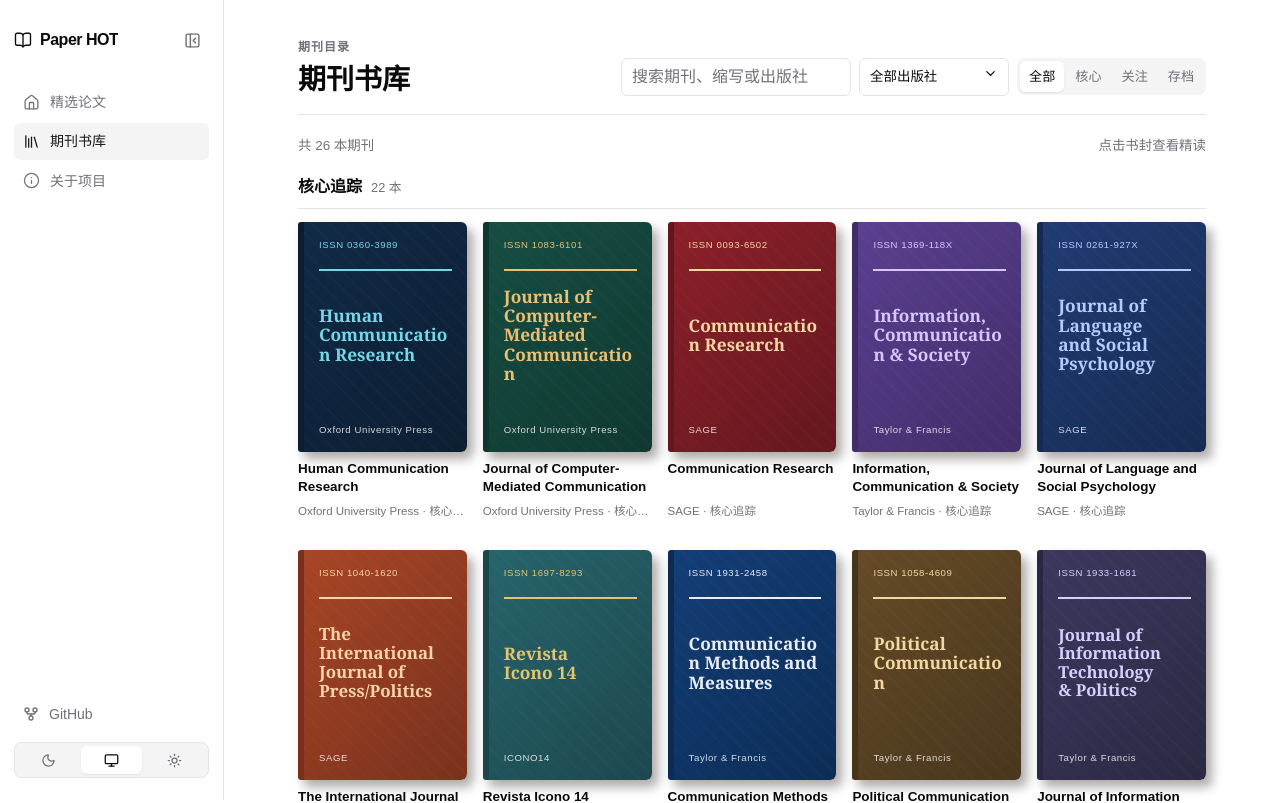
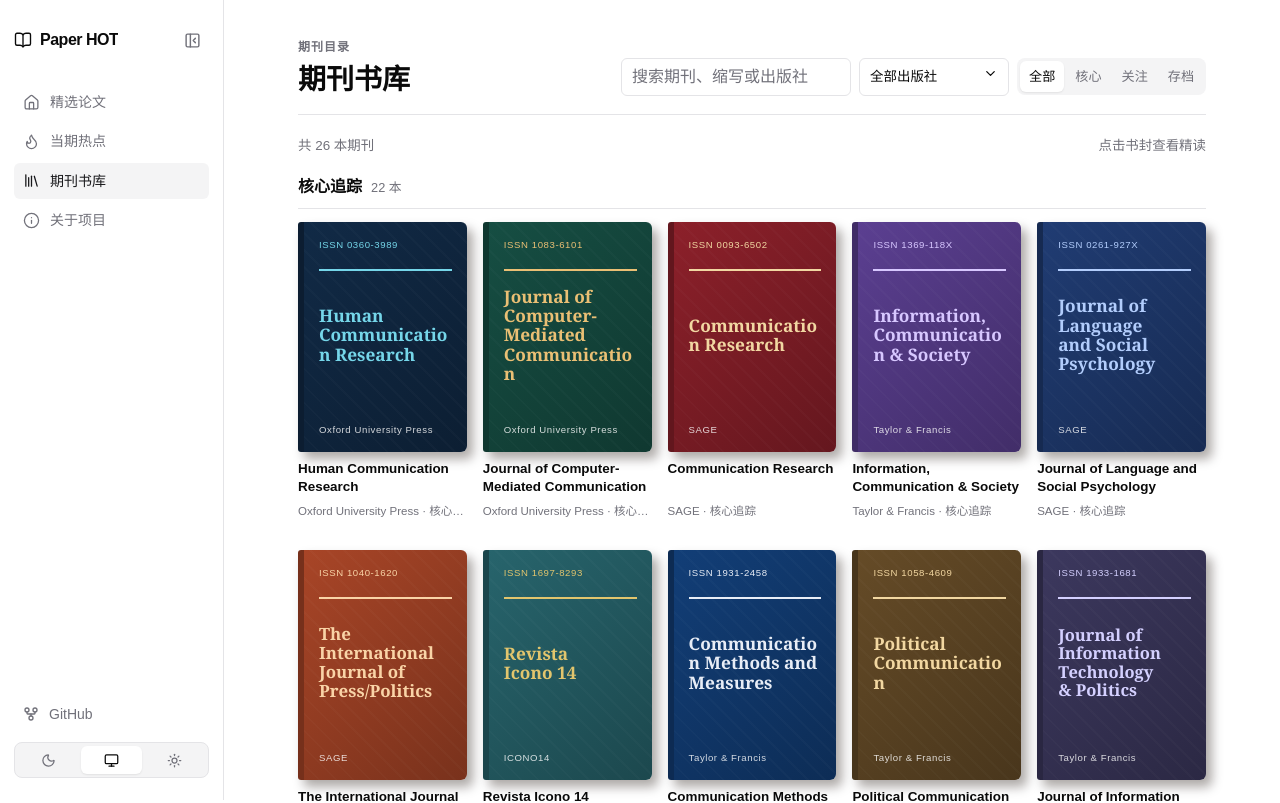
Before and after one commit to BNU-CCR/Paper-Hot, a Next.js app in the folder frontend/: page /journals in a window 1280 px wide. Shown: the top 803 px of the page. Built offline with nearby package versions, Linux system fonts and the light colour scheme.

Commit message:
Add monthly hotspots to sidebar

```diff
--- a/frontend/components/app-sidebar.js
+++ b/frontend/components/app-sidebar.js
@@ -1,16 +1,18 @@
 "use client";
 
 import Link from "next/link";
-import { BookOpen, GitFork, House, Info, Library, Menu, Monitor, Moon, PanelLeftClose, PanelLeftOpen, Sun } from "lucide-react";
+import { BookOpen, Flame, GitFork, House, Info, Library, Menu, Monitor, Moon, PanelLeftClose, PanelLeftOpen, Sun } from "lucide-react";
 import { useEffect, useState } from "react";
 import { Button } from "./ui/button";
 import { Sheet, SheetContent, SheetTrigger } from "./ui/sheet";
 
 const GITHUB_URL = "https://github.com/BNU-CCR/Paper-Hot";
-const links = [["/", "精选论文", House], ["/journals/", "期刊书库", Library], ["/about/", "关于项目", Info]];
+const links = [["/", "精选论文", House], ["/#hotspots", "当期热点", Flame], ["/journals/", "期刊书库", Library], ["/about/", "关于项目", Info]];
 
 function Navigation({ activePath, collapsed = false, onNavigate }) {
-  return <nav className="sidebar-nav" aria-label="主导航">{links.map(([href, label, Icon]) => <Link key={href} className={activePath === href ? "active" : ""} href={href} onClick={onNavigate} title={collapsed ? label : undefined}><Icon size={17} strokeWidth={1.8} /><span className="sidebar-label">{label}</span></Link>)}</nav>;
+  const [hotspotsActive, setHotspotsActive] = useState(false);
+  useEffect(() => { const update = () => setHotspotsActive(window.location.hash === "#hotspots"); update(); window.addEventListener("hashchange", update); return () => window.removeEventListener("hashchange", update); }, []);
+  return <nav className="sidebar-nav" aria-label="主导航">{links.map(([href, label, Icon]) => <Link key={href} className={(href === "/#hotspots" ? hotspotsActive : activePath === href) ? "active" : ""} href={href} onClick={onNavigate} title={collapsed ? label : undefined}><Icon size={17} strokeWidth={1.8} /><span className="sidebar-label">{label}</span></Link>)}</nav>;
 }
 
 function ThemeSwitch() {
```
Also changed, not shown: frontend/app/page.js (+7 -0 lines).
